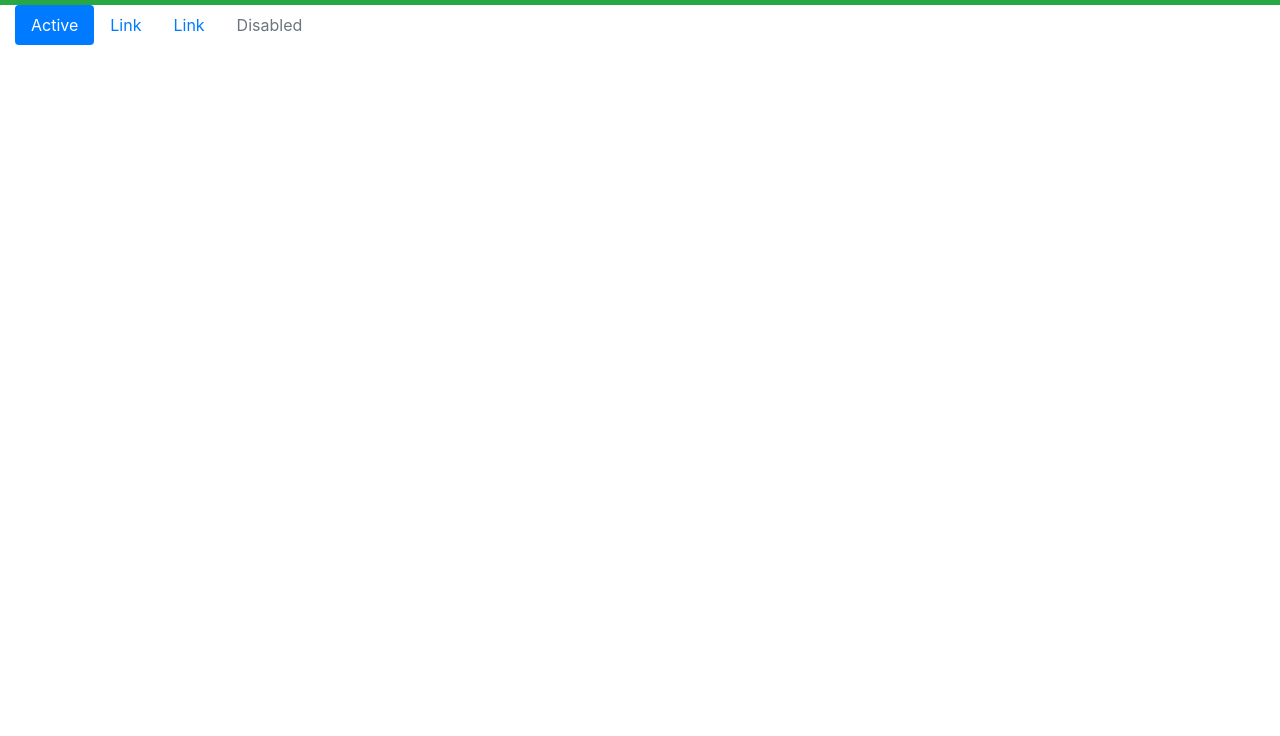
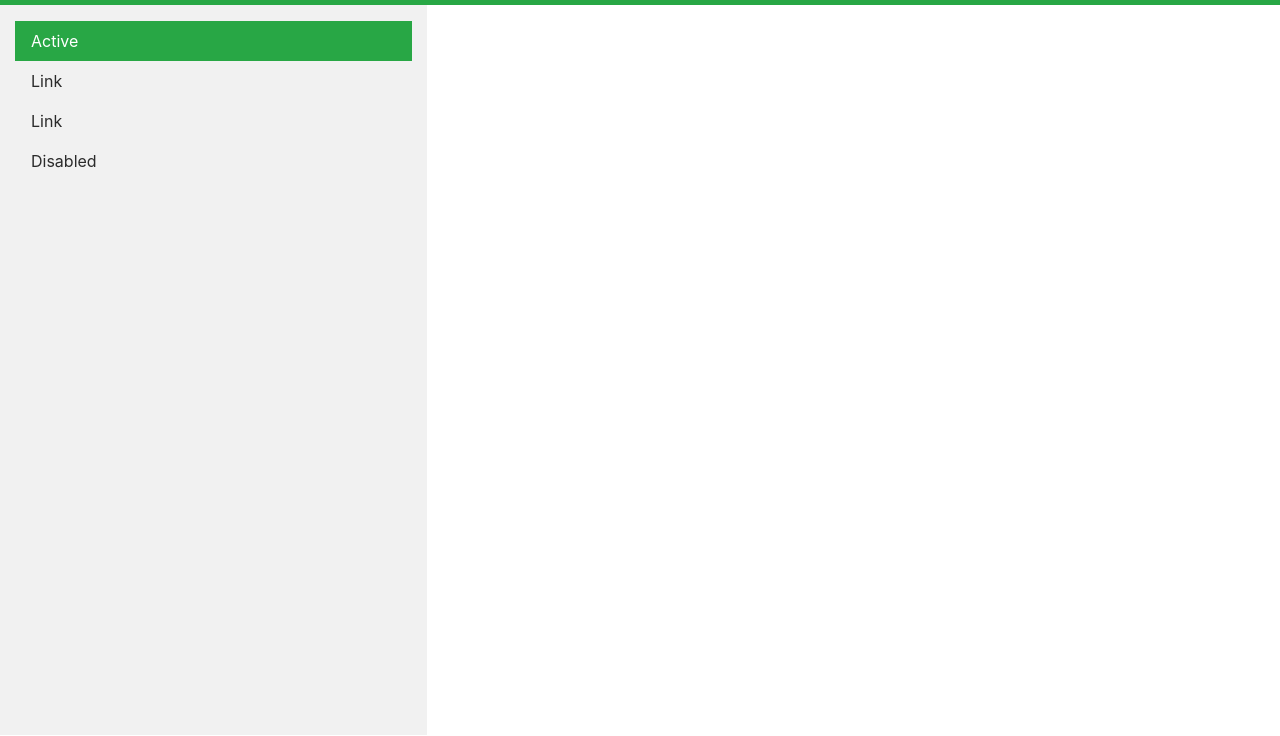
Before and after one commit to giuliocarot0/aw1-lab2, a plain HTML site: page index.html in a window 1280 px wide. Shown: the part 65-801 px from the top of the page. Drawn offline with nearby package versions, Linux system fonts and the light colour scheme.

Commit message:
Page styling

```diff
--- a/index.html
+++ b/index.html
@@ -10,11 +10,13 @@
     </head>
 
     <body>
-            <nav class="navbar navbar-expand-md bg-success" style="width:100%">
+        <div class="container-fluid">
+            <div class="header">
+            <nav class="navbar navbar-expand-md bg-success fixed-top" >
                 <div class="col-md-4">
                     <div class="row">
                         <h1 class="bi bi-check-all"></h1>
-                        <h3>ToDo Manager</h3>
+                        <h3 class="SiteL">ToDo Manager</h3>
                     </div>
                 </div>
                 <div class="col-md-8">
@@ -27,14 +29,14 @@
                     </div>
                 </div>
             </nav>
-        <div class="container-fluid">
-            <div class="row">
-                <div class="col-md-4">
-                    <nav class="nav nav-pills nav-fill">
+        </div>
+            <div class="app-body">
+                <div class="sidebar col-md-4 bg-grey">
+                    <nav class="nav nav-fill flex-column">
                         <a class="nav-link active" href="#">Active</a>
+                        <a class="nav-link " href="#">Link</a>
                         <a class="nav-link" href="#">Link</a>
-                        <a class="nav-link" href="#">Link</a>
-                        <a class="nav-link disabled" href="#">Disabled</a>
+                        <a class="nav-link " href="#">Disabled</a>
                       </nav>
 
                 </div>
--- a/src/main.css
+++ b/src/main.css
@@ -0,0 +1,39 @@
+/*main container
+all the padding is disabled so full surface occupation*/
+.container-fluid{
+    padding-left:0px !important;
+    padding-right:0px !important;
+    height: 100%;
+}
+.body{
+    color:white;
+}
+/*Content wrapper for the application body
+padded to avoid fixed-header overlapping content*/
+.app-body{
+    padding-top: 70px ;
+    height: 100%;
+    margin:0;
+}
+.nav-link{
+    color: rgb(43, 43, 43);
+
+}
+.active{
+    background-color: #28a745;
+    color: white;
+}
+
+.body{
+    height: 100%;
+}
+
+.sidebar{
+    height: inherit;
+    background-color: rgb(241, 241, 241);
+    margin-left: 0;
+}
+
+.nav{
+    padding-top: 4%;
+}
```
